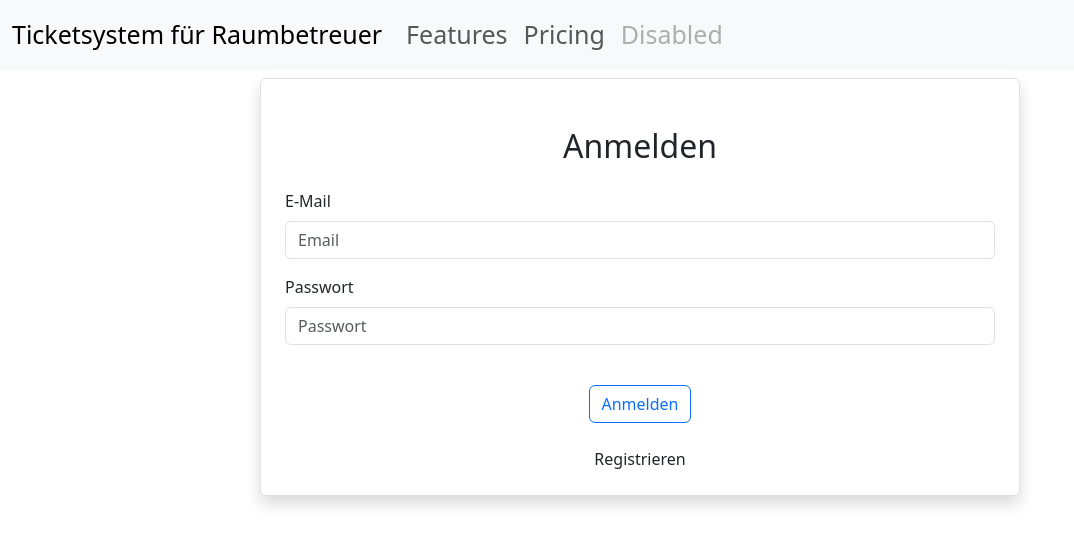
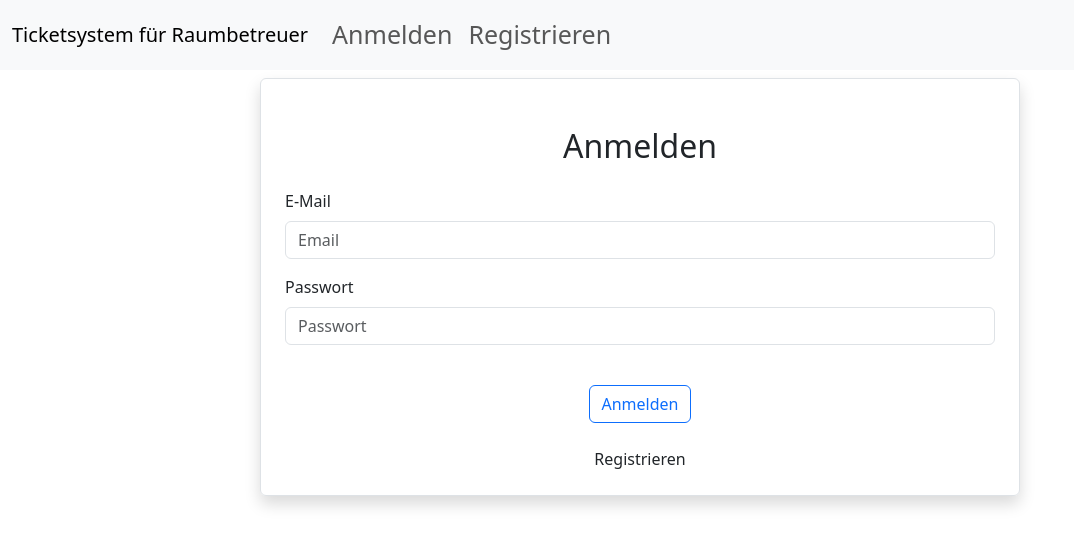
Before and after one commit to therealone989/frontend-fullstack, a React (Create React App) app: page / in a window 1280 px wide. Shown: the top 546 px of the page, without its empty margins (0-1074 px from the left). Built offline with nearby package versions, Linux system fonts and the light colour scheme.

Commit message:
Nav Änderung

```diff
--- a/src/layout/DefaultNav.js
+++ b/src/layout/DefaultNav.js
@@ -5,20 +5,17 @@ export default function DefaultNav() {
   return (
     <nav class="navbar navbar-expand-lg bg-body-tertiary">
   <div class="container-fluid">
-    <Link class="navbar-brand" to="/">Ticketsystem für Raumbetreuer</Link>
+  <span class="navbar-brand">Ticketsystem für Raumbetreuer</span>
     <button class="navbar-toggler" type="button" data-bs-toggle="collapse" data-bs-target="#navbarNav" aria-controls="navbarNav" aria-expanded="false" aria-label="Toggle navigation">
       <span class="navbar-toggler-icon"></span>
     </button>
     <div class="collapse navbar-collapse" id="navbarNav">
       <ul class="navbar-nav">
         <li class="nav-item">
-          <a class="nav-link" href="#">Features</a>
+        <Link class="nav-link" to="/">Anmelden</Link>
         </li>
         <li class="nav-item">
-          <a class="nav-link" href="#">Pricing</a>
-        </li>
-        <li class="nav-item">
-          <a class="nav-link disabled" aria-disabled="true">Disabled</a>
+        <Link className="nav-link" to="/adduser">Registrieren</Link>
         </li>
       </ul>
     </div>
```
